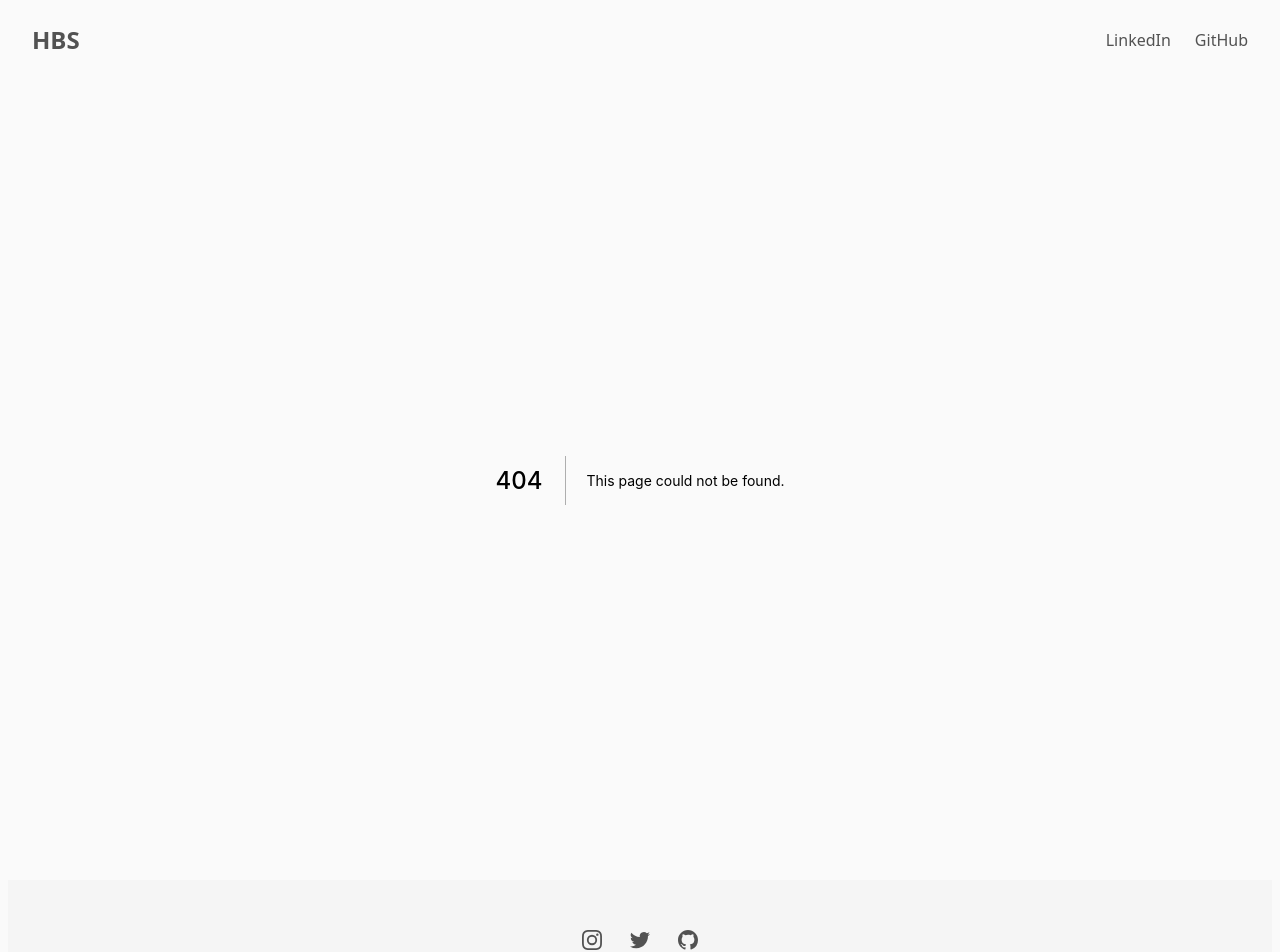
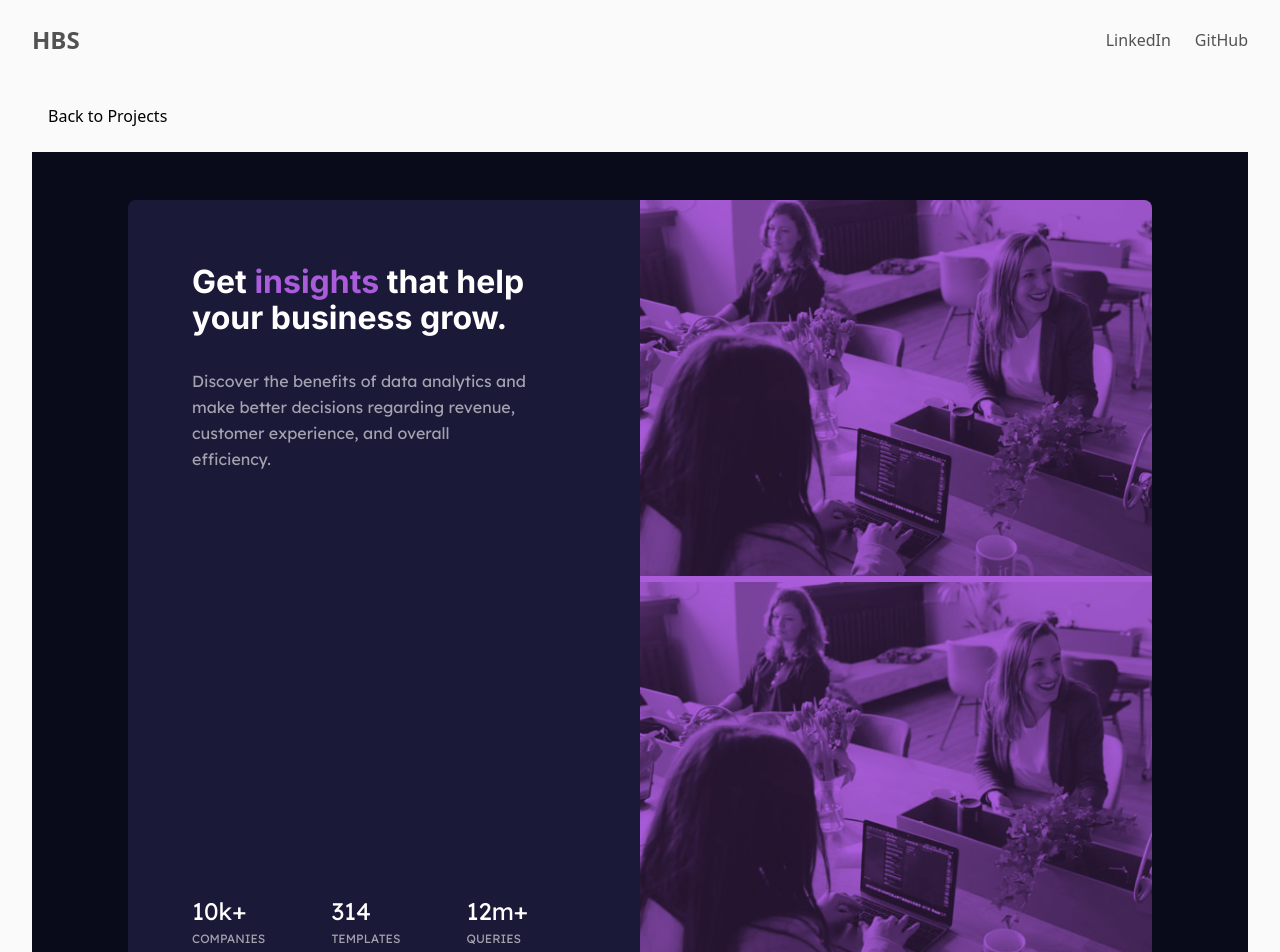
Before and after one commit to hayden-93/ui-practise, a Next.js app: page /stats-preview-card in a window 1280 px wide. Before the commit this address had no page. Shown: the top 952 px of the page. Built offline with nearby package versions, Linux system fonts and the light colour scheme.

Commit message:
feat: stats preview card

```diff
--- /dev/null
+++ b/pages/stats-preview-card.tsx
@@ -0,0 +1,89 @@
+/* eslint-disable @next/next/no-page-custom-font */
+import type { ReactNode } from "react";
+
+import Head from "next/head";
+import clsx from "clsx";
+
+import { Image, Link } from "../src/components";
+
+interface CardProps {
+  children: ReactNode;
+  className?: string;
+}
+
+export const Card = ({ children, className }: CardProps) => {
+  const classes = clsx(
+    "max-w-screen-m mx-auto bg-primary-stats-desaturated-blue font-body rounded-lg overflow-hidden d:max-w-screen-d d:grid d:grid-cols-2 d:rounded-lg d:overflow-hidden",
+    className
+  );
+
+  return <div className={classes}>{children}</div>;
+};
+
+const StatsPreviewCard = () => {
+  return (
+    <>
+      <Head>
+        <link
+          href="https://fonts.googleapis.com/css2?family=Inter:wght@400;700&family=Lexend+Deca&display=swap"
+          rel="stylesheet"
+        />
+      </Head>
+      <nav className="py-6 px-4">
+        <Link href="/">Back to Projects</Link>
+      </nav>
+      <div className="max-w-screen-max leading bg-primary-stats-dark-blue py-24 d:p-12">
+        <Card>
+          <div className="bg-primary-stats-violet d:order-2">
+            <Image
+              src="/assets/img/projects/stats-preview-card/image-header-mobile.jpeg"
+              alt="Women working at office table"
+              width={654}
+              height={480}
+              className="mix-blend-multiply opacity-80 w-full h-auto d:hidden"
+            />
+            <Image
+              src="/assets/img/projects/stats-preview-card/image-header-desktop.jpeg"
+              alt="Women working at office table"
+              width={540}
+              height={446}
+              className="hidden mix-blend-multiply opacity-80 h-full d:block"
+            />
+          </div>
+          <div className="flex flex-col p-8 text-center d:py-16 d:pl-16 d:pr-28 d:text-left">
+            <h3 className="text-white font-display text-3xl font-bold d:text-[32px]">
+              Get <span className="text-primary-stats-violet">insights</span>{" "}
+              that help your business grow.
+            </h3>
+            <p className="mt-4 text-base text-neutral-stats-transparent-heading leading-relaxed d:mt-8">
+              Discover the benefits of data analytics and make better decisions
+              regarding revenue, customer experience, and overall efficiency.
+            </p>
+            <ul className="mt-8 space-y-4 d:space-y-0 d:mt-auto d:flex d:justify-between">
+              <li className="space-y-1">
+                <span className="text-2xl text-white">10k+</span>
+                <span className="block text-xs uppercase text-neutral-stats-transparent-heading">
+                  Companies
+                </span>
+              </li>
+              <li className="space-y-1">
+                <span className="text-2xl text-white">314</span>
+                <span className="block text-xs uppercase text-neutral-stats-transparent-heading">
+                  Templates
+                </span>
+              </li>
+              <li className="space-y-1">
+                <span className="text-2xl text-white">12m+</span>
+                <span className="block text-xs uppercase text-neutral-stats-transparent-heading">
+                  Queries
+                </span>
+              </li>
+            </ul>
+          </div>
+        </Card>
+      </div>
+    </>
+  );
+};
+
+export default StatsPreviewCard;
```
